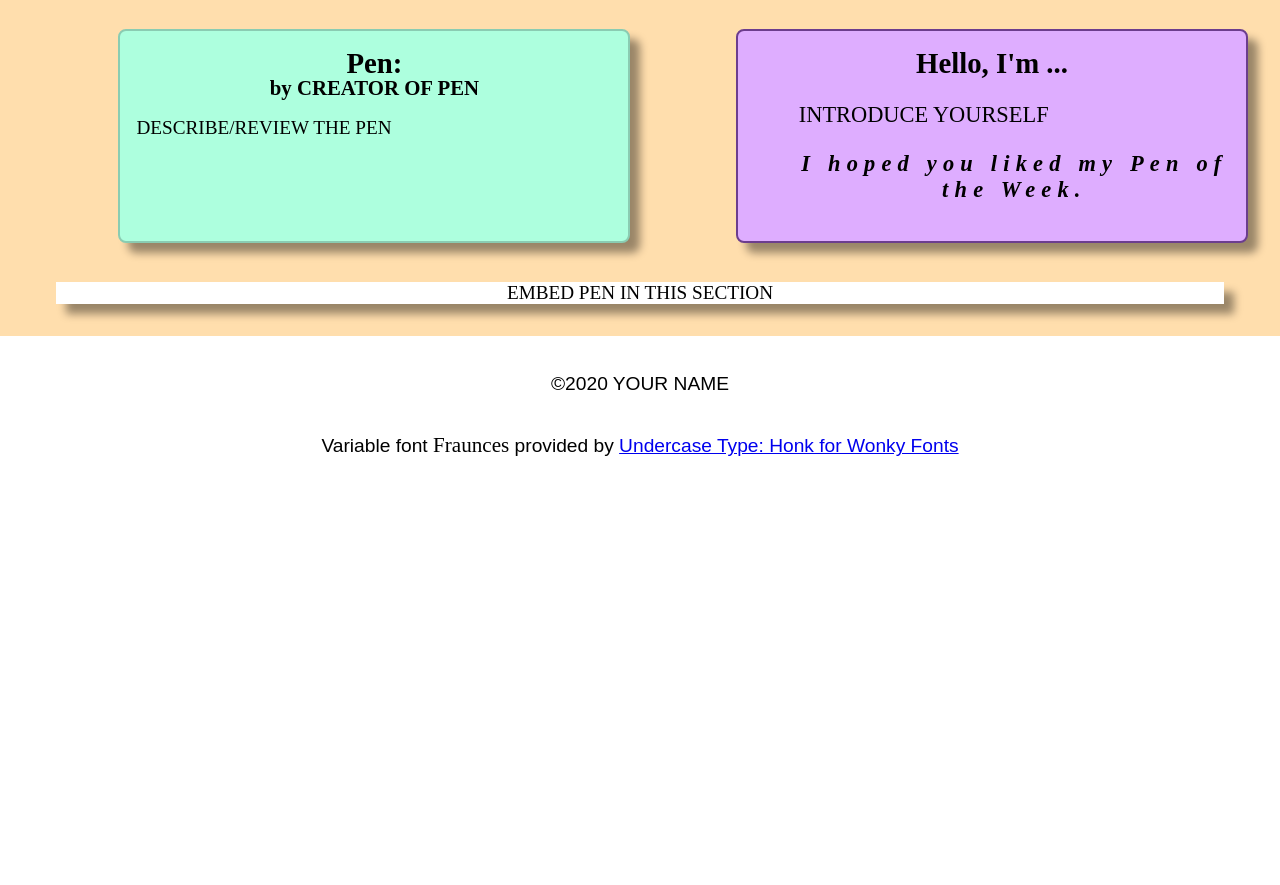
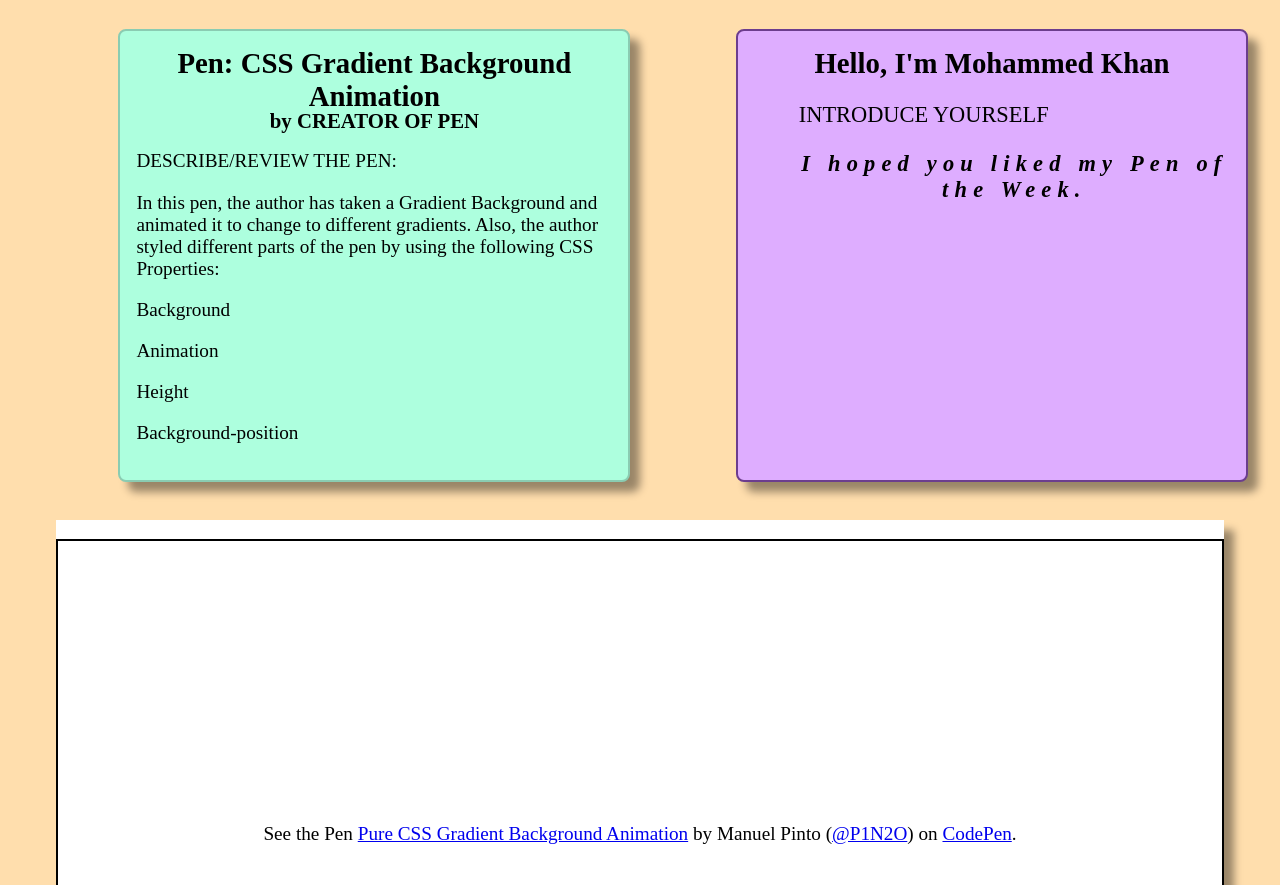
Before and after one commit to RVCC-IDMX/embed-codepen-Mohammedkhan18, a plain HTML site: page index.html in a window 1280 px wide. Shown: the part 67-952 px from the top of the page. Before the commit the page ends 800 px from the top, so only its background shows below. Drawn offline with Linux system fonts and the light colour scheme; a script that the page names is missing; a web font is replaced by a local one.

Commit message:
adding the pen and editing the pen description

```diff
--- a/index.html
+++ b/index.html
@@ -16,19 +16,33 @@
 
       <main>
         <article>
-          <h2>Pen: </h2>
+          <h2>Pen: CSS Gradient Background Animation</h2>
           <h3>by CREATOR OF PEN</h3>
-          <p>DESCRIBE/REVIEW THE PEN</p>
+          <p>DESCRIBE/REVIEW THE PEN:</p>
+          <p>In this pen, the author has taken a Gradient Background and animated it to change to different gradients. Also, the author styled different parts of the pen by using the following CSS Properties:</p>
+          <p>Background</p>
+          <p>Animation</p>
+          <p>Height</p>
+          <p>Background-position</p>
+
+
         </article>
-        <section>EMBED PEN IN THIS SECTION</section>
+        <section>
+          <p class="codepen" data-height="588.98193359375" data-default-tab="html,result" data-slug-hash="pyBNzX" data-user="P1N2O" style="height: 588.98193359375px; box-sizing: border-box; display: flex; align-items: center; justify-content: center; border: 2px solid; margin: 1em 0; padding: 1em;">
+            <span>See the Pen <a href="https://codepen.io/P1N2O/pen/pyBNzX">
+            Pure CSS Gradient Background Animation</a> by Manuel Pinto (<a href="https://codepen.io/P1N2O">@P1N2O</a>)
+            on <a href="https://codepen.io">CodePen</a>.</span>
+          </p>
+          <script async src="https://cpwebassets.codepen.io/assets/embed/ei.js"></script>
+        </section>
         <aside>
-          <h2>Hello, I'm ...</h2>
+          <h2>Hello, I'm Mohammed Khan</h2>
           <p>INTRODUCE YOURSELF</p>
           <p class="bye">I hoped you liked my Pen of the Week.</p>
         </aside>
       </main>
       <footer class="sans-serif">
-        <p>&copy;2020 YOUR NAME</p>
+        <p>&copy;2022 Mohammed Khan</p>
         <p>
           Variable font <span class="serif">Fraunces</span> provided by
           <a href="https://github.com/undercasetype/Fraunces"
```
